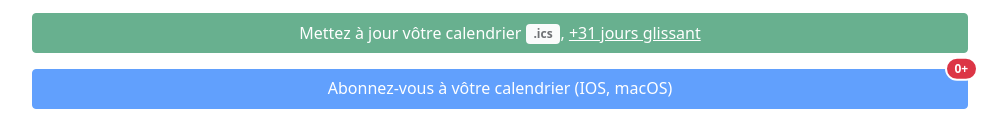
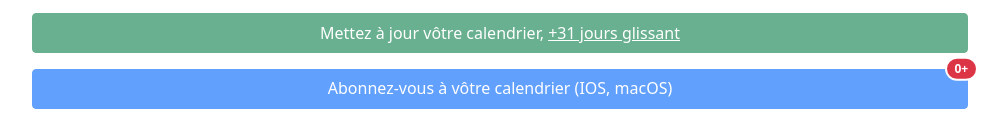
Before and after one commit to amarinediary/NetAirClubICS, a website: page public/index.html in a window 1280 px wide. Shown: the part 281-395 px from the top of the page, without its empty margins (140-1147 px from the left). Drawn offline with nearby package versions, Linux system fonts and the light colour scheme.

Commit message:
initial commit

```diff
--- a/public/index.html
+++ b/public/index.html
@@ -104,8 +104,7 @@
             <div class="d-grid mb-3">
                 <button type="submit" id="submit" name="submit" class="btn btn-success text-truncate pe-none"
                     disabled="true" readonly="true" style="height:40px;">
-                    Mettez à jour vôtre calendrier <span class="badge bg-light text-dark">.ics</span>, <u>+31
-                        jours glissant</u>
+                    Mettez à jour vôtre calendrier, <u>+31 jours glissant</u>
                 </button>
             </div>
         </form>
```
